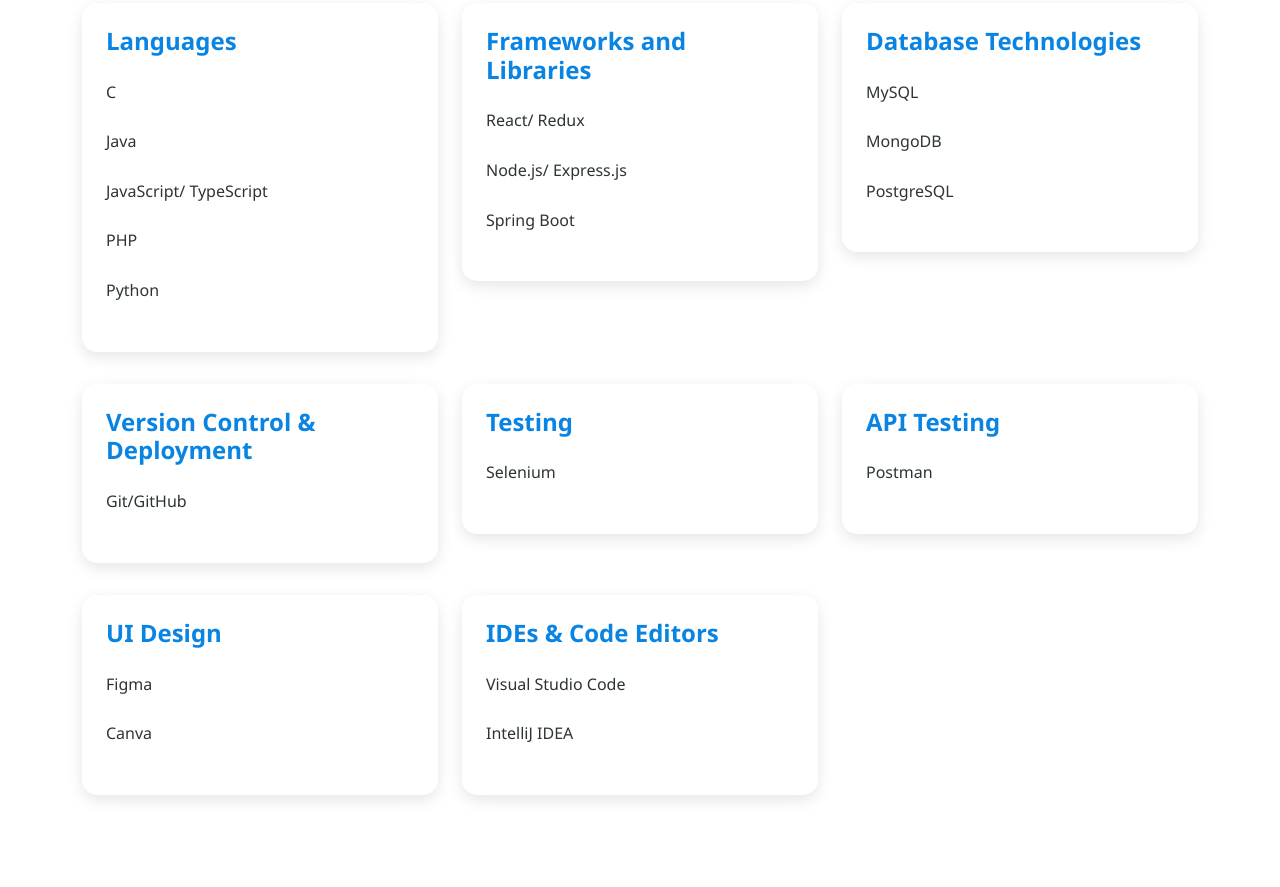
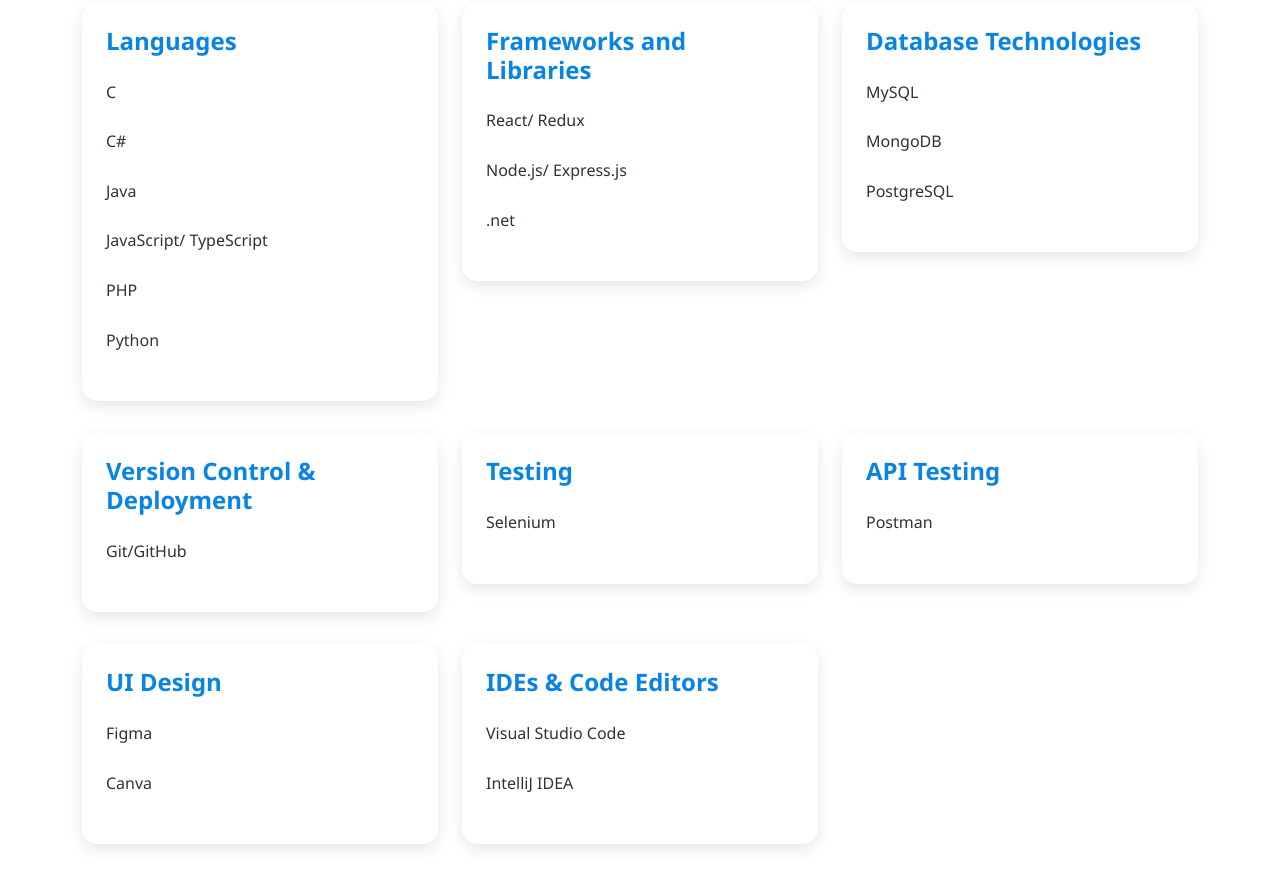
Before and after one commit to SLMRukais99/portfolio, a plain HTML site: page index.html in a window 1280 px wide. Shown: the part 4120-5007 px from the top of the page. Drawn offline with nearby package versions, Linux system fonts and the light colour scheme; a script that the page names is missing.

Commit message:
updated commit

```diff
--- a/index.html
+++ b/index.html
@@ -163,6 +163,10 @@
                             <span>C</span>
 
                         </div>
+                              <div class="skill-item">
+                            <span>C#</span>
+
+                        </div>
                         <div class="skill-item">
                             <span>Java</span>
 
@@ -195,7 +199,7 @@
 
                         </div>
                         <div class="skill-item">
-                            <span>Spring Boot</span>
+                            <span>.net</span>
 
                         </div>
                     </div>
```
